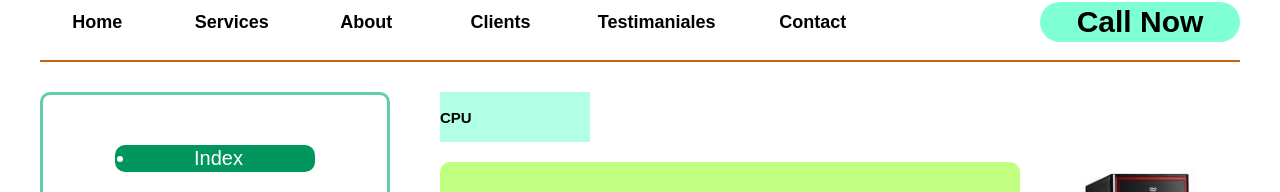
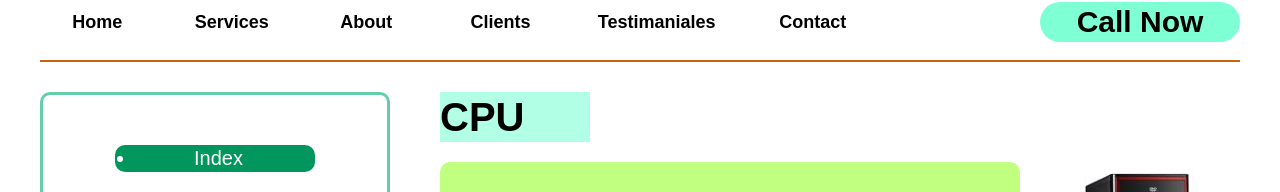
Before and after one commit to MG5Gabri/Trabajo_4_Minutos, a plain HTML site: page index.html in a window 1280 px wide. Shown: the part 138-330 px from the top of the page. Drawn offline with Linux system fonts and the light colour scheme.

Commit message:
version 2.0_info y css_2

```diff
--- a/css/info.css
+++ b/css/info.css
@@ -78,6 +78,7 @@
 .inf .inf-des .des-tl {
     width: 15rem;
     height: 5rem;
+    font-size: 4rem;
     background-color: rgba(127, 255, 212, 0.608);
 
     display: flex;
```
